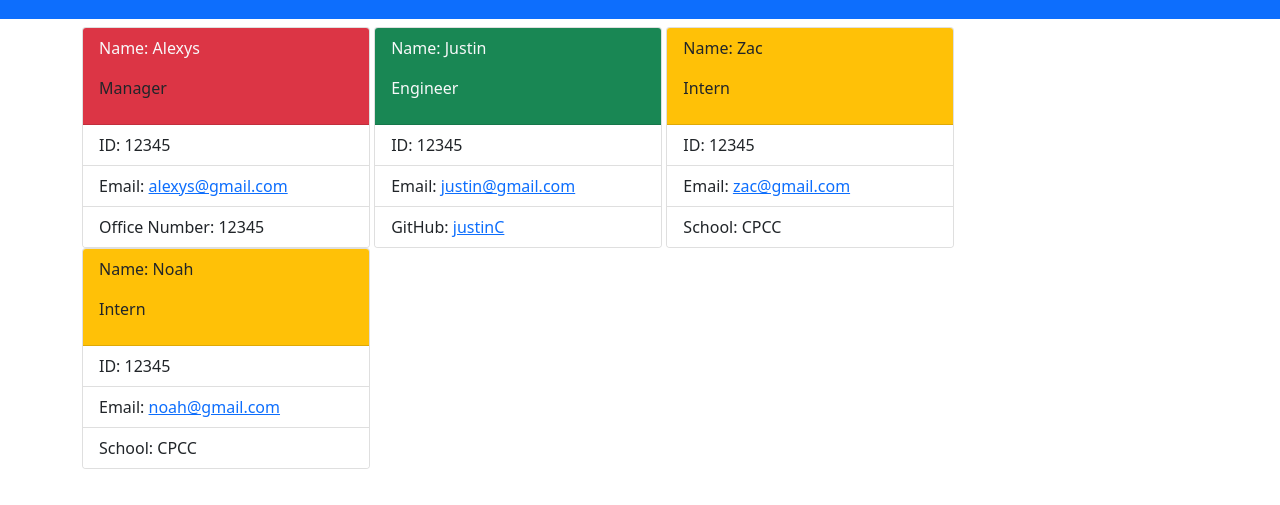
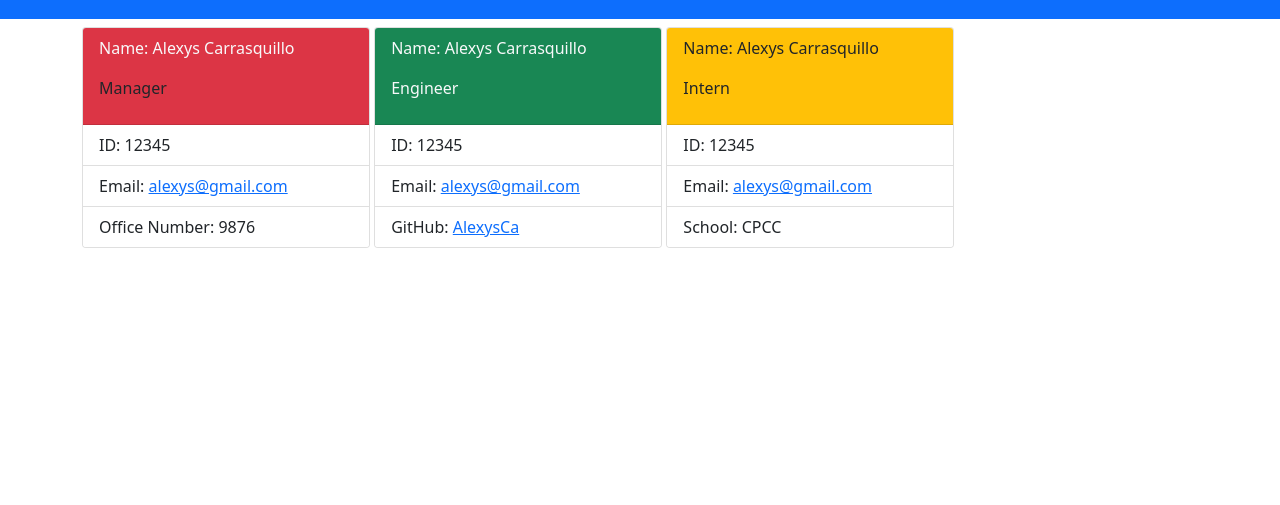
Before and after one commit to AlexysCa/team-build, a website: page dist/index.html in a window 1280 px wide. Shown: the part 69-574 px from the top of the page. Drawn offline with nearby package versions, Linux system fonts and the light colour scheme.

Commit message:
added content to README

```diff
--- a/dist/index.html
+++ b/dist/index.html
@@ -19,46 +19,35 @@
             <div class="container">
                  <div class="card" style="width: 18rem; display: inline-block">
             <div class="card-header bg-danger">
-                <p class="text-light">Name: Alexys </p>
+                <p class="text-light">Name: Alexys Carrasquillo</p>
                 <p class="test-light">Manager</p>
             </div>
 
             <ul class="list-group list-group-flush">
                 <li class="list-group-item">ID: 12345</li>
                 <li class="list-group-item">Email: <a href="mailto:alexys@gmail.com">alexys@gmail.com</a></li>
-                <li class="list-group-item">Office Number: 12345</li>
+                <li class="list-group-item">Office Number: 9876</li>
             </ul>
             </div>  <div class="card" style="width: 18rem; display: inline-block">
             <div class="card-header bg-success">
-                <p class= "text-light">Name: Justin</p>
+                <p class= "text-light">Name: Alexys Carrasquillo </p>
                 <p class= "text-light">Engineer</p>
             </div>
 
             <ul class="list-group list-group-flush">
                 <li class="list-group-item">ID: 12345</li>
-                <li class="list-group-item">Email: <a href="mailto:justin@gmail.com">justin@gmail.com</a></li>
-                <li class="list-group-item">GitHub: <a href="https://github.com/justinC" target="_blank">justinC</a></li>
+                <li class="list-group-item">Email: <a href="mailto:alexys@gmail.com">alexys@gmail.com</a></li>
+                <li class="list-group-item">GitHub: <a href="https://github.com/AlexysCa" target="_blank">AlexysCa</a></li>
             </ul>
             </div>  <div class="card" style="width: 18rem; display: inline-block">
             <div class="card-header bg-warning">
-                <p class="text-dark">Name: Zac</p>
+                <p class="text-dark">Name: Alexys Carrasquillo</p>
                 <p class="text-dark">Intern</p>
             </div>
 
             <ul class="list-group list-group-flush">
                 <li class="list-group-item">ID: 12345</li>
-                <li class="list-group-item">Email: <a href="mailto:zac@gmail.com">zac@gmail.com</a></li>
-                <li class="list-group-item">School: CPCC</li>
-            </ul>
-            </div>  <div class="card" style="width: 18rem; display: inline-block">
-            <div class="card-header bg-warning">
-                <p class="text-dark">Name: Noah</p>
-                <p class="text-dark">Intern</p>
-            </div>
-
-            <ul class="list-group list-group-flush">
-                <li class="list-group-item">ID: 12345</li>
-                <li class="list-group-item">Email: <a href="mailto:noah@gmail.com">noah@gmail.com</a></li>
+                <li class="list-group-item">Email: <a href="mailto:alexys@gmail.com">alexys@gmail.com</a></li>
                 <li class="list-group-item">School: CPCC</li>
             </ul>
             </div>
```
Also changed, not shown: README.md.
